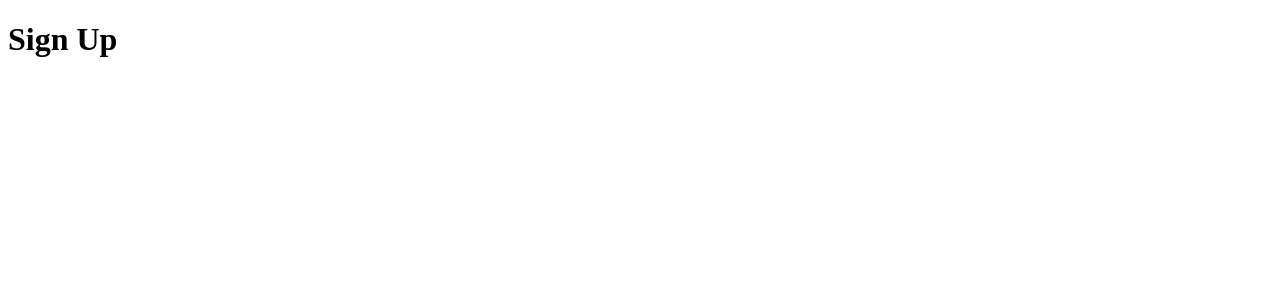
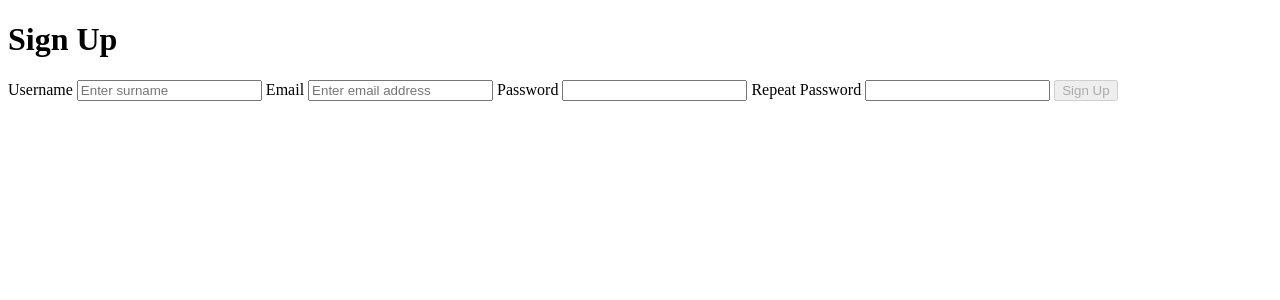
Before and after one commit to dariusz75/svelte-app-with-tdd, a Svelte app: page / in a window 1280 px wide. Shown: the top 300 px of the page. Built offline with nearby package versions, Linux system fonts and the light colour scheme.

Commit message:
unit tests for form added

```diff
--- a/src/pages/SignUpPage.svelte
+++ b/src/pages/SignUpPage.svelte
@@ -1 +1,19 @@
+<script>
+  let disabled = true;
+  let password;
+  let repetedPassword;
+
+  $: disabled = (password && repetedPassword) ? password !== repetedPassword : true;
+
+</script>
+
 <h1>Sign Up</h1>
+<label for="username">Username</label>
+<input id="username" type="text" placeholder="Enter surname" data-testid="username" />
+<label for="emali">Email</label>
+<input type="email" placeholder="Enter email address" data-testid="email" />
+<label for="password">Password</label>
+<input id="password" type="password" data-testid="password" bind:value={password} />
+<label for="repeatPassword" >Repeat Password</label>
+<input id="repeatPassword" type="password" data-testid="password" bind:value={repetedPassword} />
+<button {disabled}>Sign Up</button>
```
Also changed, not shown: 1 other file (tests, documents, lock files or other folders).
